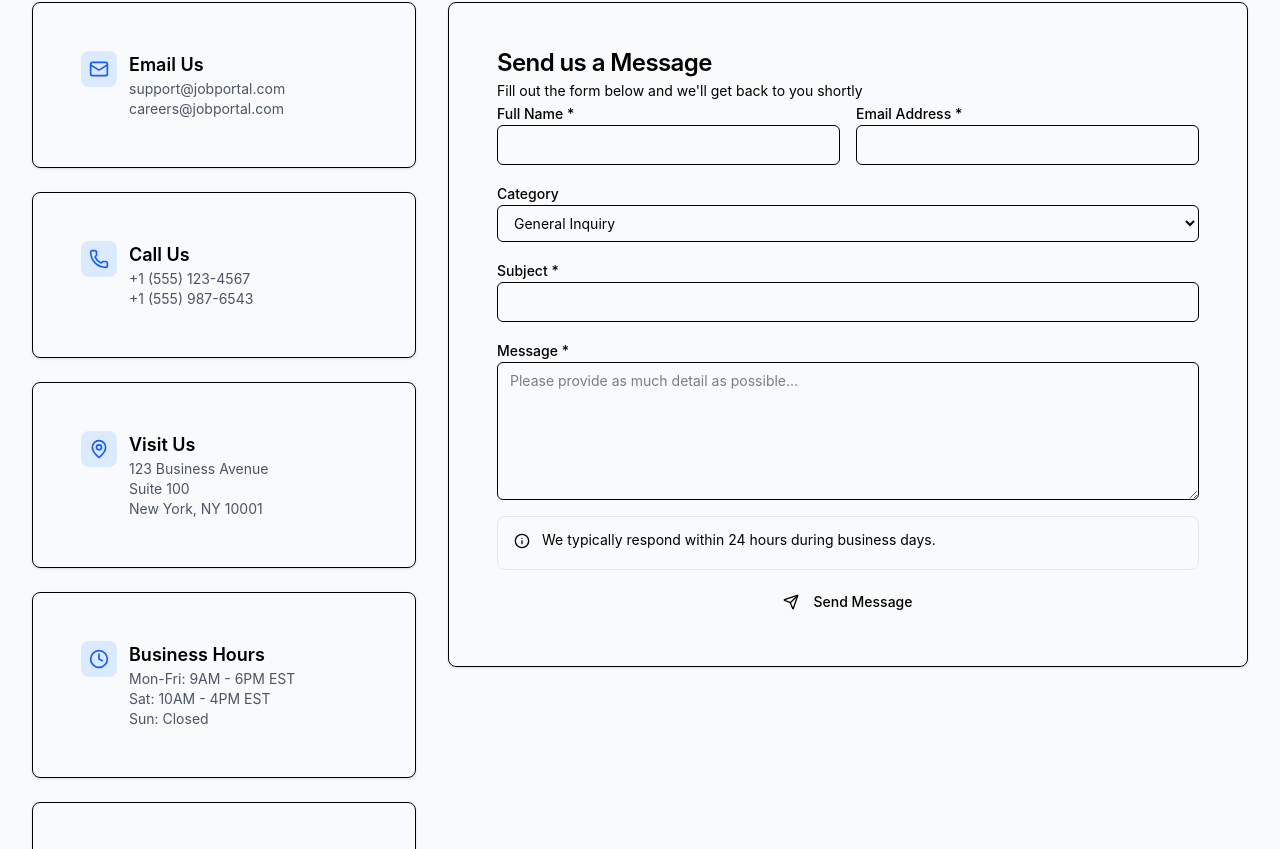
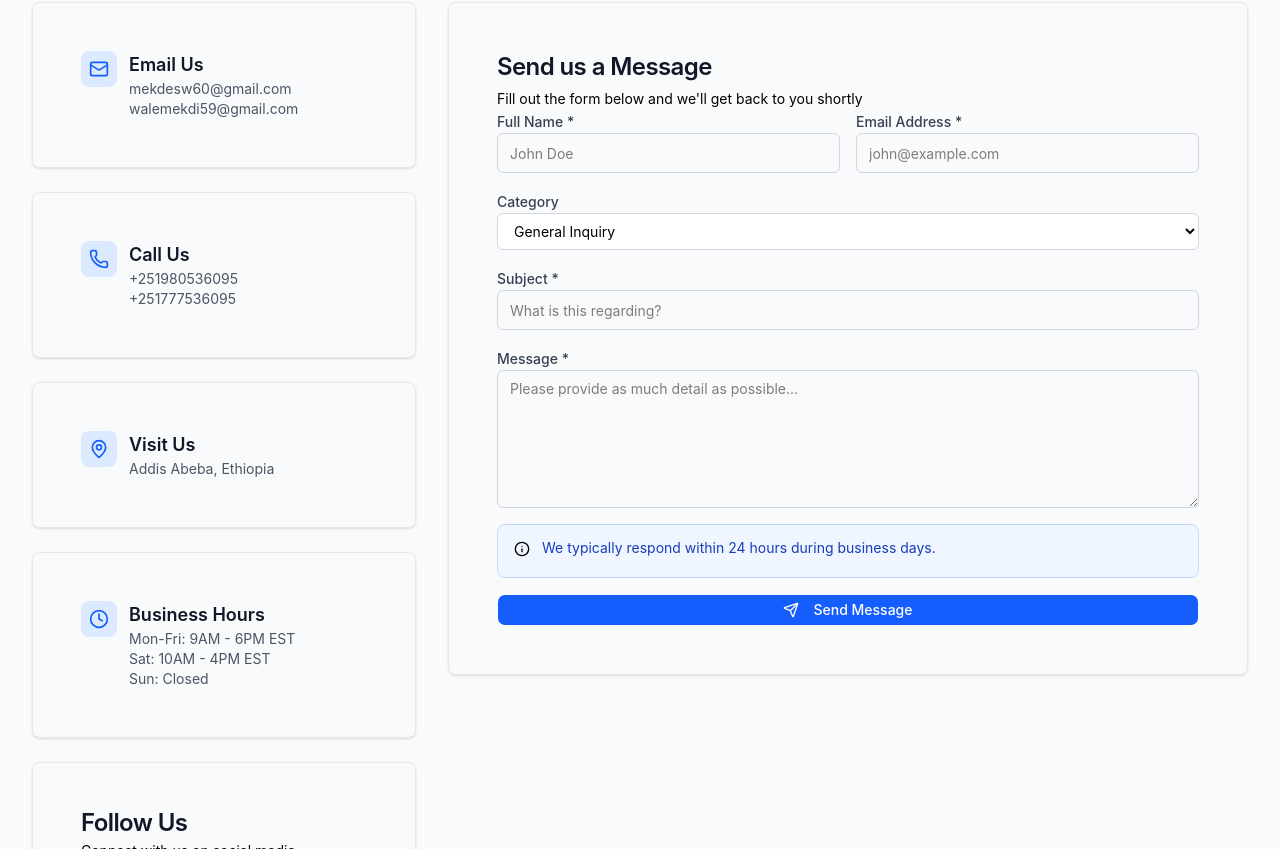
Before and after one commit to 19mekdes/JOB-PORTAL, a React (Vite) app in the folder job-portal-frontend/: page /contact in a window 1280 px wide. Shown: the part 351-1200 px from the top of the page. Built offline with nearby package versions, Linux system fonts and the light colour scheme.

Commit message:
modified

```diff
--- a/job-portal-frontend/src/components/auth/Register.tsx
+++ b/job-portal-frontend/src/components/auth/Register.tsx
@@ -1,50 +1,59 @@
-import React, { useState } from 'react'
-import { useDispatch, useSelector } from 'react-redux'
-import { useNavigate, Link } from 'react-router-dom'
-import { register } from '../../redux/slices/authSlice'
-import { AppDispatch, RootState } from '../../redux/store'
-import { Button } from '@/components/ui/button'
-import { Input } from '@/components/ui/input'
-import { Label } from '@/components/ui/label'
-import { Alert, AlertDescription } from '@/components/ui/alert'
-import { Loader2, Briefcase, Eye, EyeOff, CheckCircle, XCircle } from 'lucide-react'
+import React, { useState } from "react";
+import { useDispatch, useSelector } from "react-redux";
+import { useNavigate, Link } from "react-router-dom";
+import { register } from "../../redux/slices/authSlice";
+import { AppDispatch, RootState } from "../../redux/store";
+import { Button } from "@/components/ui/button";
+import { Input } from "@/components/ui/input";
+import { Label } from "@/components/ui/label";
+import { Alert, AlertDescription } from "@/components/ui/alert";
+import {
+  Loader2,
+  Briefcase,
+  Eye,
+  EyeOff,
+  CheckCircle,
+  XCircle,
+} from "lucide-react";
 
 interface FormData {
-  email: string
-  password: string
-  confirmPassword: string
-  full_name: string
-  user_type: 'Job Seeker' | 'Employer'
-  phone: string
-  location: string
+  email: string;
+  password: string;
+  confirmPassword: string;
+  full_name: string;
+  user_type: "Job Seeker" | "Employer";
+  phone: string;
+  location: string;
 }
 
 interface PasswordStrength {
-  hasMinLength: boolean
-  hasNumber: boolean
-  hasUpperCase: boolean
-  hasLowerCase: boolean
-  hasSpecialChar: boolean
+  hasMinLength: boolean;
+  hasNumber: boolean;
+  hasUpperCase: boolean;
+  hasLowerCase: boolean;
+  hasSpecialChar: boolean;
 }
 
 const Register: React.FC = () => {
   const [formData, setFormData] = useState<FormData>({
-    email: '',
-    password: '',
-    confirmPassword: '',
-    full_name: '',
-    user_type: 'Job Seeker',
-    phone: '',
-    location: ''
-  })
-  const [showPassword, setShowPassword] = useState(false)
-  const [showConfirmPassword, setShowConfirmPassword] = useState(false)
-  const [passwordFocused, setPasswordFocused] = useState(false)
-  const [touched, setTouched] = useState<Record<string, boolean>>({})
+    email: "",
+    password: "",
+    confirmPassword: "",
+    full_name: "",
+    user_type: "Job Seeker",
+    phone: "",
+    location: "",
+  });
+  const [showPassword, setShowPassword] = useState(false);
+  const [showConfirmPassword, setShowConfirmPassword] = useState(false);
+  const [passwordFocused, setPasswordFocused] = useState(false);
+  const [touched, setTouched] = useState<Record<string, boolean>>({});
 
-  const dispatch = useDispatch<AppDispatch>()
-  const navigate = useNavigate()
-  const { isLoading, isError, message } = useSelector((state: RootState) => state.auth)
+  const dispatch = useDispatch<AppDispatch>();
+  const navigate = useNavigate();
+  const { isLoading, isError, message } = useSelector(
+    (state: RootState) => state.auth
+  );
 
   // Password strength checker
   const checkPasswordStrength = (password: string): PasswordStrength => {
@@ -53,63 +62,65 @@ const Register: React.FC = () => {
       hasNumber: /\d/.test(password),
       hasUpperCase: /[A-Z]/.test(password),
       hasLowerCase: /[a-z]/.test(password),
-      hasSpecialChar: /[!@#$%^&*(),.?":{}|<>]/.test(password)
-    }
-  }
+      hasSpecialChar: /[!@#$%^&*(),.?":{}|<>]/.test(password),
+    };
+  };
 
-  const passwordStrength = checkPasswordStrength(formData.password)
-  const isPasswordStrong = Object.values(passwordStrength).every(Boolean)
-  const doPasswordsMatch = formData.password === formData.confirmPassword
-  const isEmailValid = /^[^\s@]+@[^\s@]+\.[^\s@]+$/.test(formData.email)
+  const passwordStrength = checkPasswordStrength(formData.password);
+  const isPasswordStrong = Object.values(passwordStrength).every(Boolean);
+  const doPasswordsMatch = formData.password === formData.confirmPassword;
+  const isEmailValid = /^[^\s@]+@[^\s@]+\.[^\s@]+$/.test(formData.email);
   const isFormValid =
     isEmailValid &&
     isPasswordStrong &&
     doPasswordsMatch &&
     formData.full_name.trim().length >= 2 &&
-    (formData.user_type === 'Job Seeker' || formData.user_type === 'Employer')
+    (formData.user_type === "Job Seeker" || formData.user_type === "Employer");
 
-  const handleChange = (e: React.ChangeEvent<HTMLInputElement | HTMLSelectElement>) => {
+  const handleChange = (
+    e: React.ChangeEvent<HTMLInputElement | HTMLSelectElement>
+  ) => {
     setFormData({
       ...formData,
-      [e.target.name]: e.target.value
-    })
-  }
+      [e.target.name]: e.target.value,
+    });
+  };
 
   const handleBlur = (fieldName: string) => {
     setTouched({
       ...touched,
-      [fieldName]: true
-    })
-  }
+      [fieldName]: true,
+    });
+  };
 
   const handleSubmit = async (e: React.FormEvent) => {
-    e.preventDefault()
+    e.preventDefault();
 
-    if (!isFormValid) return
+    if (!isFormValid) return;
 
     // eslint-disable-next-line @typescript-eslint/no-unused-vars
-    const { confirmPassword, ...registerData } = formData
-    const result = await dispatch(register(registerData))
+    const { confirmPassword, ...registerData } = formData;
+    const result = await dispatch(register(registerData));
 
-    if (result.type === 'auth/register/fulfilled') {
-      navigate('/dashboard')
+    if (result.type === "auth/register/fulfilled") {
+      navigate("/dashboard");
     }
-  }
+  };
 
   // Password strength indicator color
   const getPasswordStrengthColor = () => {
-    const strength = Object.values(passwordStrength).filter(Boolean).length
-    if (strength <= 2) return 'bg-red-500'
-    if (strength <= 4) return 'bg-yellow-500'
-    return 'bg-green-500'
-  }
+    const strength = Object.values(passwordStrength).filter(Boolean).length;
+    if (strength <= 2) return "bg-red-500";
+    if (strength <= 4) return "bg-yellow-500";
+    return "bg-green-500";
+  };
 
   const getPasswordStrengthText = () => {
-    const strength = Object.values(passwordStrength).filter(Boolean).length
-    if (strength <= 2) return 'Weak'
-    if (strength <= 4) return 'Medium'
-    return 'Strong'
-  }
+    const strength = Object.values(passwordStrength).filter(Boolean).length;
+    if (strength <= 2) return "Weak";
+    if (strength <= 4) return "Medium";
+    return "Strong";
+  };
 
   return (
     <div className="min-h-screen flex items-center justify-center bg-linear-to-br from-blue-50 via-white to-gray-50 py-12 px-4 sm:px-6 lg:px-8">
@@ -131,7 +142,7 @@ const Register: React.FC = () => {
         {isError && (
           <Alert variant="destructive">
             <AlertDescription>
-              {message || 'Registration failed. Please try again.'}
+              {message || "Registration failed. Please try again."}
             </AlertDescription>
           </Alert>
         )}
@@ -139,7 +150,6 @@ const Register: React.FC = () => {
         {/* Form */}
         <form className="mt-8 space-y-6" onSubmit={handleSubmit}>
           <div className="bg-white shadow-md rounded-lg p-6 space-y-5">
-
             {/* Full Name */}
             <div>
               <Label htmlFor="full_name">
@@ -152,13 +162,15 @@ const Register: React.FC = () => {
                 required
                 value={formData.full_name}
                 onChange={handleChange}
-                onBlur={() => handleBlur('full_name')}
+                onBlur={() => handleBlur("full_name")}
                 placeholder="John Doe"
                 className="mt-1"
                 disabled={isLoading}
               />
               {touched.full_name && !formData.full_name.trim() && (
-                <p className="text-red-500 text-xs mt-1">Full name is required</p>
+                <p className="text-red-500 text-xs mt-1">
+                  Full name is required
+                </p>
               )}
             </div>
 
@@ -174,13 +186,15 @@ const Register: React.FC = () => {
                 required
                 value={formData.email}
                 onChange={handleChange}
-                onBlur={() => handleBlur('email')}
+                onBlur={() => handleBlur("email")}
                 placeholder="you@example.com"
                 className="mt-1"
                 disabled={isLoading}
               />
               {touched.email && !isEmailValid && (
-                <p className="text-red-500 text-xs mt-1">Please enter a valid email address</p>
+                <p className="text-red-500 text-xs mt-1">
+                  Please enter a valid email address
+                </p>
               )}
             </div>
 
@@ -212,14 +226,14 @@ const Register: React.FC = () => {
                 <Input
                   id="password"
                   name="password"
-                  type={showPassword ? 'text' : 'password'}
+                  type={showPassword ? "text" : "password"}
                   required
                   value={formData.password}
                   onChange={handleChange}
                   onFocus={() => setPasswordFocused(true)}
                   onBlur={() => {
-                    setPasswordFocused(false)
-                    handleBlur('password')
+                    setPasswordFocused(false);
+                    handleBlur("password");
                   }}
                   placeholder="Create a strong password"
                   disabled={isLoading}
@@ -245,7 +259,14 @@ const Register: React.FC = () => {
                     <div className="flex-1 h-2 bg-gray-200 rounded-full overflow-hidden">
                       <div
                         className={`h-full ${getPasswordStrengthColor()} transition-all duration-300`}
-                        style={{ width: `${(Object.values(passwordStrength).filter(Boolean).length / 5) * 100}%` }}
+                        style={{
+                          width: `${
+                            (Object.values(passwordStrength).filter(Boolean)
+                              .length /
+                              5) *
+                            100
+                          }%`,
+                        }}
                       />
                     </div>
                     <span className="ml-2 text-xs font-medium">
@@ -308,11 +329,11 @@ const Register: React.FC = () => {
                 <Input
                   id="confirmPassword"
                   name="confirmPassword"
-                  type={showConfirmPassword ? 'text' : 'password'}
+                  type={showConfirmPassword ? "text" : "password"}
                   required
                   value={formData.confirmPassword}
                   onChange={handleChange}
-                  onBlur={() => handleBlur('confirmPassword')}
+                  onBlur={() => handleBlur("confirmPassword")}
                   placeholder="Confirm your password"
                   disabled={isLoading}
                   className="pr-10"
@@ -329,47 +350,20 @@ const Register: React.FC = () => {
                   )}
                 </button>
               </div>
-              {touched.confirmPassword && formData.confirmPassword && !doPasswordsMatch && (
-                <p className="text-red-500 text-xs mt-1">Passwords do not match</p>
-              )}
-            </div>
-
-            {/* Optional Fields */}
-            <div className="grid grid-cols-1 md:grid-cols-2 gap-4">
-              <div>
-                <Label htmlFor="phone">Phone Number (Optional)</Label>
-                <Input
-                  id="phone"
-                  name="phone"
-                  type="tel"
-                  value={formData.phone}
-                  onChange={handleChange}
-                  placeholder="+1 234 567 8900"
-                  className="mt-1"
-                  disabled={isLoading}
-                />
-              </div>
-
-              <div>
-                <Label htmlFor="location">Location (Optional)</Label>
-                <Input
-                  id="location"
-                  name="location"
-                  type="text"
-                  value={formData.location}
-                  onChange={handleChange}
-                  placeholder="City, Country"
-                  className="mt-1"
-                  disabled={isLoading}
-                />
-              </div>
+              {touched.confirmPassword &&
+                formData.confirmPassword &&
+                !doPasswordsMatch && (
+                  <p className="text-red-500 text-xs mt-1">
+                    Passwords do not match
+                  </p>
+                )}
             </div>
           </div>
 
           {/* Submit Button */}
           <Button
             type="submit"
-            className="w-full"
+            className="w-full bg-blue-600 hover:bg-blue-700 text-white"
             disabled={isLoading || !isFormValid}
           >
             {isLoading ? (
@@ -378,17 +372,17 @@ const Register: React.FC = () => {
                 Creating account...
               </>
             ) : (
-              'Create Account'
+              "Create Account"
             )}
           </Button>
 
           {/* Terms and Conditions */}
           <p className="text-xs text-gray-500 text-center">
-            By signing up, you agree to our{' '}
+            By signing up, you agree to our{" "}
             <Link to="/terms" className="text-blue-600 hover:text-blue-500">
               Terms of Service
-            </Link>
-            {' '}and{' '}
+            </Link>{" "}
+            and{" "}
             <Link to="/privacy" className="text-blue-600 hover:text-blue-500">
               Privacy Policy
             </Link>
@@ -397,14 +391,17 @@ const Register: React.FC = () => {
 
         {/* Sign in link */}
         <p className="text-center text-sm text-gray-600">
-          Already have an account?{' '}
-          <Link to="/login" className="font-medium text-blue-600 hover:text-blue-500">
+          Already have an account?{" "}
+          <Link
+            to="/login"
+            className="font-medium text-blue-600 hover:text-blue-500"
+          >
             Sign in
           </Link>
         </p>
       </div>
     </div>
-  )
-}
+  );
+};
 
-export default Register
+export default Register;
--- a/job-portal-frontend/src/pages/Contact.tsx
+++ b/job-portal-frontend/src/pages/Contact.tsx
@@ -1,3 +1,4 @@
+/* eslint-disable @typescript-eslint/no-explicit-any */
 import React, { useState } from 'react'
 import { useNavigate } from 'react-router-dom'
 import {
@@ -7,7 +8,9 @@ import {
   Clock,
   Send,
   CheckCircle,
-  AlertCircle} from 'lucide-react'
+  AlertCircle,
+  Loader2
+} from 'lucide-react'
 import { Button } from '@/components/ui/button'
 import { Card, CardContent, CardDescription, CardHeader, CardTitle } from '@/components/ui/card'
 import { Input } from '@/components/ui/input'
@@ -15,6 +18,7 @@ import { Label } from '@/components/ui/label'
 import { Textarea } from '@/components/ui/textarea'
 import { Alert, AlertDescription } from '@/components/ui/alert'
 import { toast } from '@/hooks/use-toast'
+import api from '@/services/api'  // Add this import
 
 const Contact: React.FC = () => {
   const navigate = useNavigate()
@@ -71,21 +75,26 @@ const Contact: React.FC = () => {
 
     setIsSubmitting(true)
     try {
+      // Send to backend API
+      const response = await api.post('/contact', formData)
+
+      if (response.data?.success) {
         setIsSubmitted(true)
         toast({
-        variant: "success",
           title: "Message Sent!",
           description: "We'll get back to you within 24 hours.",
         })
         setTimeout(() => {
           navigate('/')
         }, 3000)
-    } catch (error) {
+      } else {
+        throw new Error(response.data?.message || 'Failed to send message')
+      }
+    } catch (error: any) {
       console.error('Error sending message:', error)
       toast({
-        variant: "destructive",
         title: "Error",
-        description: "Failed to send message. Please try again.",
+        description: error.response?.data?.message || "Failed to send message. Please try again.",
       })
     } finally {
       setIsSubmitting(false)
@@ -93,9 +102,9 @@ const Contact: React.FC = () => {
   }
 
   const contactInfo = [
-    { icon: Mail, title: 'Email Us', details: ['support@jobportal.com', 'careers@jobportal.com'] },
-    { icon: Phone, title: 'Call Us', details: ['+1 (555) 123-4567', '+1 (555) 987-6543'] },
-    { icon: MapPin, title: 'Visit Us', details: ['123 Business Avenue', 'Suite 100', 'New York, NY 10001'] },
+    { icon: Mail, title: 'Email Us', details: ['mekdesw60@gmail.com', 'walemekdi59@gmail.com'] },
+    { icon: Phone, title: 'Call Us', details: ['+251980536095', '+251777536095'] },
+    { icon: MapPin, title: 'Visit Us', details: ['Addis Abeba, Ethiopia'] },
     { icon: Clock, title: 'Business Hours', details: ['Mon-Fri: 9AM - 6PM EST', 'Sat: 10AM - 4PM EST', 'Sun: Closed'] }
   ]
 
@@ -104,12 +113,16 @@ const Contact: React.FC = () => {
       <div className="min-h-screen flex items-center justify-center bg-gray-50 py-12 px-4">
         <Card className="max-w-md w-full text-center">
           <CardContent className="pt-8">
-            <CheckCircle className="h-16 w-16 text-green-500 mx-auto mb-4" />
+            <div className="h-16 w-16 bg-green-100 rounded-full flex items-center justify-center mx-auto mb-4">
+              <CheckCircle className="h-8 w-8 text-green-600" />
+            </div>
             <h2 className="text-2xl font-bold mb-2">Thank You!</h2>
             <p className="text-gray-600 mb-4">
               Your message has been sent successfully. We'll get back to you within 24 hours.
             </p>
-            <Button onClick={() => navigate('/')}>Return Home</Button>
+            <Button onClick={() => navigate('/')} className="bg-blue-600 hover:bg-blue-700">
+              Return Home
+            </Button>
           </CardContent>
         </Card>
       </div>
@@ -135,14 +148,14 @@ const Contact: React.FC = () => {
             {contactInfo.map((info, idx) => {
               const Icon = info.icon
               return (
-                <Card key={idx}>
+                <Card key={idx} className="border border-gray-200 shadow-sm hover:shadow-md transition-shadow">
                   <CardContent className="pt-6">
                     <div className="flex items-start gap-3">
                       <div className="p-2 bg-blue-100 rounded-lg">
                         <Icon className="h-5 w-5 text-blue-600" />
                       </div>
                       <div>
-                        <h3 className="font-semibold text-lg">{info.title}</h3>
+                        <h3 className="font-semibold text-lg text-gray-900">{info.title}</h3>
                         {info.details.map((detail, i) => (
                           <p key={i} className="text-gray-600 text-sm">{detail}</p>
                         ))}
@@ -153,10 +166,10 @@ const Contact: React.FC = () => {
               )
             })}
 
-            {/* Social Media - Using simple links without icons */}
-            <Card>
+            {/* Social Media */}
+            <Card className="border border-gray-200 shadow-sm">
               <CardHeader>
-                <CardTitle>Follow Us</CardTitle>
+                <CardTitle className="text-gray-900">Follow Us</CardTitle>
                 <CardDescription>Connect with us on social media</CardDescription>
               </CardHeader>
               <CardContent>
@@ -172,44 +185,46 @@ const Contact: React.FC = () => {
 
           {/* Contact Form */}
           <div className="lg:col-span-2">
-            <Card>
+            <Card className="border border-gray-200 shadow-sm">
               <CardHeader>
-                <CardTitle>Send us a Message</CardTitle>
+                <CardTitle className="text-gray-900 text-2xl">Send us a Message</CardTitle>
                 <CardDescription>Fill out the form below and we'll get back to you shortly</CardDescription>
               </CardHeader>
               <CardContent>
                 <form onSubmit={handleSubmit} className="space-y-4">
                   <div className="grid grid-cols-1 md:grid-cols-2 gap-4">
                     <div className="space-y-2">
-                      <Label htmlFor="name">Full Name *</Label>
+                      <Label htmlFor="name" className="text-gray-700">Full Name *</Label>
                       <Input
                         id="name"
+                        placeholder="John Doe"
                         value={formData.name}
                         onChange={(e) => setFormData({ ...formData, name: e.target.value })}
-                        className={errors.name ? 'border-red-500' : ''}
+                        className={errors.name ? 'border-red-500' : 'border-gray-300 focus:border-blue-500'}
                       />
                       {errors.name && <p className="text-red-500 text-xs">{errors.name}</p>}
                     </div>
                     <div className="space-y-2">
-                      <Label htmlFor="email">Email Address *</Label>
+                      <Label htmlFor="email" className="text-gray-700">Email Address *</Label>
                       <Input
                         id="email"
                         type="email"
+                        placeholder="john@example.com"
                         value={formData.email}
                         onChange={(e) => setFormData({ ...formData, email: e.target.value })}
-                        className={errors.email ? 'border-red-500' : ''}
+                        className={errors.email ? 'border-red-500' : 'border-gray-300 focus:border-blue-500'}
                       />
                       {errors.email && <p className="text-red-500 text-xs">{errors.email}</p>}
                     </div>
                   </div>
 
                   <div className="space-y-2">
-                    <Label htmlFor="category">Category</Label>
+                    <Label htmlFor="category" className="text-gray-700">Category</Label>
                     <select
                       id="category"
                       value={formData.category}
                       onChange={(e) => setFormData({ ...formData, category: e.target.value })}
-                      className="w-full rounded-md border border-input bg-background px-3 py-2 text-sm"
+                      className="w-full rounded-md border border-gray-300 bg-white px-3 py-2 text-sm focus:outline-none focus:ring-2 focus:ring-blue-500 focus:border-transparent"
                     >
                       <option value="general">General Inquiry</option>
                       <option value="support">Technical Support</option>
@@ -220,40 +235,45 @@ const Contact: React.FC = () => {
                   </div>
 
                   <div className="space-y-2">
-                    <Label htmlFor="subject">Subject *</Label>
+                    <Label htmlFor="subject" className="text-gray-700">Subject *</Label>
                     <Input
                       id="subject"
+                      placeholder="What is this regarding?"
                       value={formData.subject}
                       onChange={(e) => setFormData({ ...formData, subject: e.target.value })}
-                      className={errors.subject ? 'border-red-500' : ''}
+                      className={errors.subject ? 'border-red-500' : 'border-gray-300 focus:border-blue-500'}
                     />
                     {errors.subject && <p className="text-red-500 text-xs">{errors.subject}</p>}
                   </div>
 
                   <div className="space-y-2">
-                    <Label htmlFor="message">Message *</Label>
+                    <Label htmlFor="message" className="text-gray-700">Message *</Label>
                     <Textarea
                       id="message"
+                      placeholder="Please provide as much detail as possible..."
                       value={formData.message}
                       onChange={(e) => setFormData({ ...formData, message: e.target.value })}
-                      placeholder="Please provide as much detail as possible..."
                       rows={6}
-                      className={errors.message ? 'border-red-500' : ''}
+                      className={errors.message ? 'border-red-500' : 'border-gray-300 focus:border-blue-500'}
                     />
                     {errors.message && <p className="text-red-500 text-xs">{errors.message}</p>}
                   </div>
 
-                  <Alert>
-                    <AlertCircle className="h-4 w-4" />
-                    <AlertDescription>
+                  <Alert className="bg-blue-50 border-blue-200">
+                    <AlertCircle className="h-4 w-4 text-blue-600" />
+                    <AlertDescription className="text-blue-800">
                       We typically respond within 24 hours during business days.
                     </AlertDescription>
                   </Alert>
 
-                  <Button type="submit" disabled={isSubmitting} className="w-full">
+                  <Button
+                    type="submit"
+                    disabled={isSubmitting}
+                    className="w-full bg-blue-600 hover:bg-blue-700 text-white"
+                  >
                     {isSubmitting ? (
                       <>
-                        <div className="animate-spin rounded-full h-4 w-4 border-b-2 border-white mr-2" />
+                        <Loader2 className="h-4 w-4 mr-2 animate-spin" />
                         Sending...
                       </>
                     ) : (
```
Also changed, not shown: job-portal-frontend/src/components/layout/Navbar.tsx (+95 -48 lines), job-portal-frontend/src/pages/JobSeekerLayout.tsx (+36 -8 lines). Lines whose indentation alone changed are shown as unchanged.
